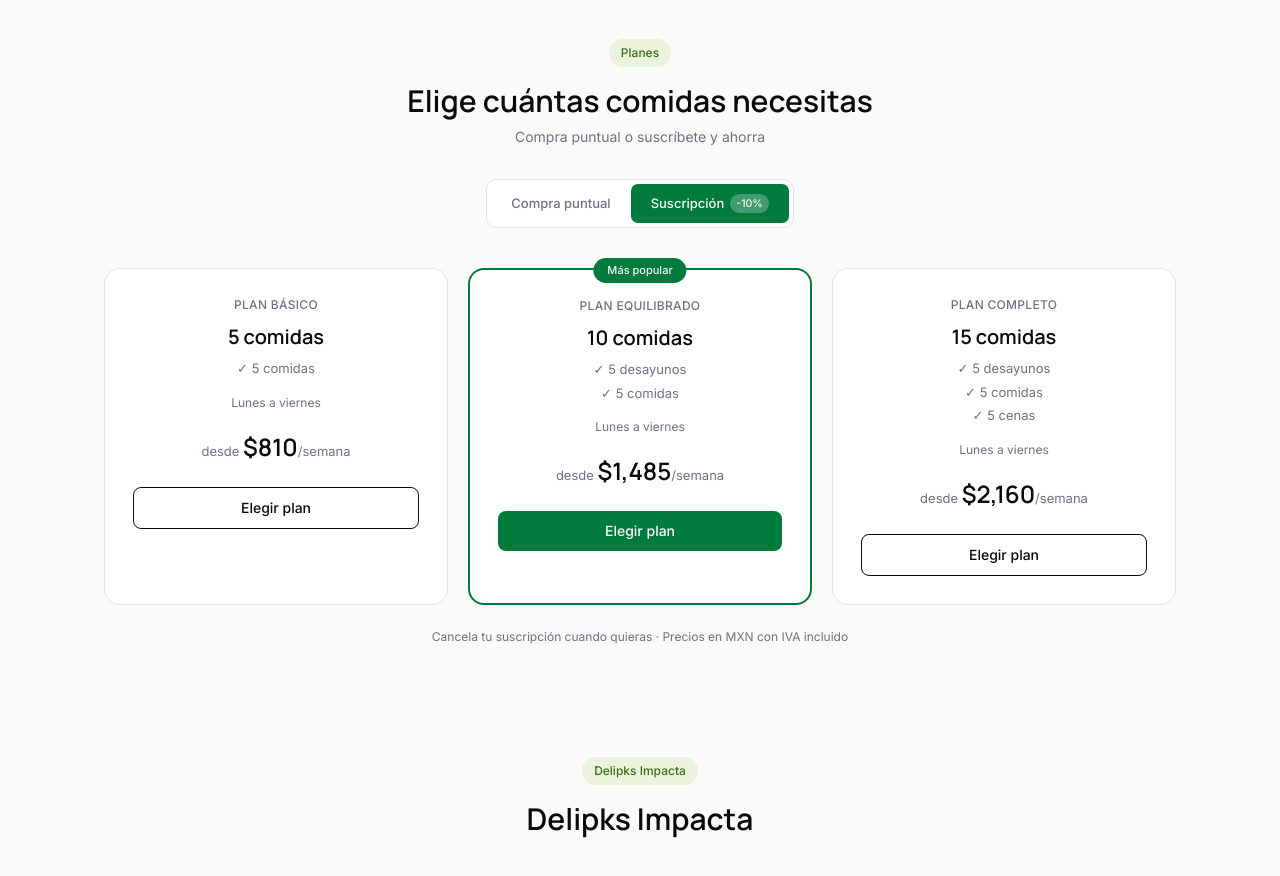
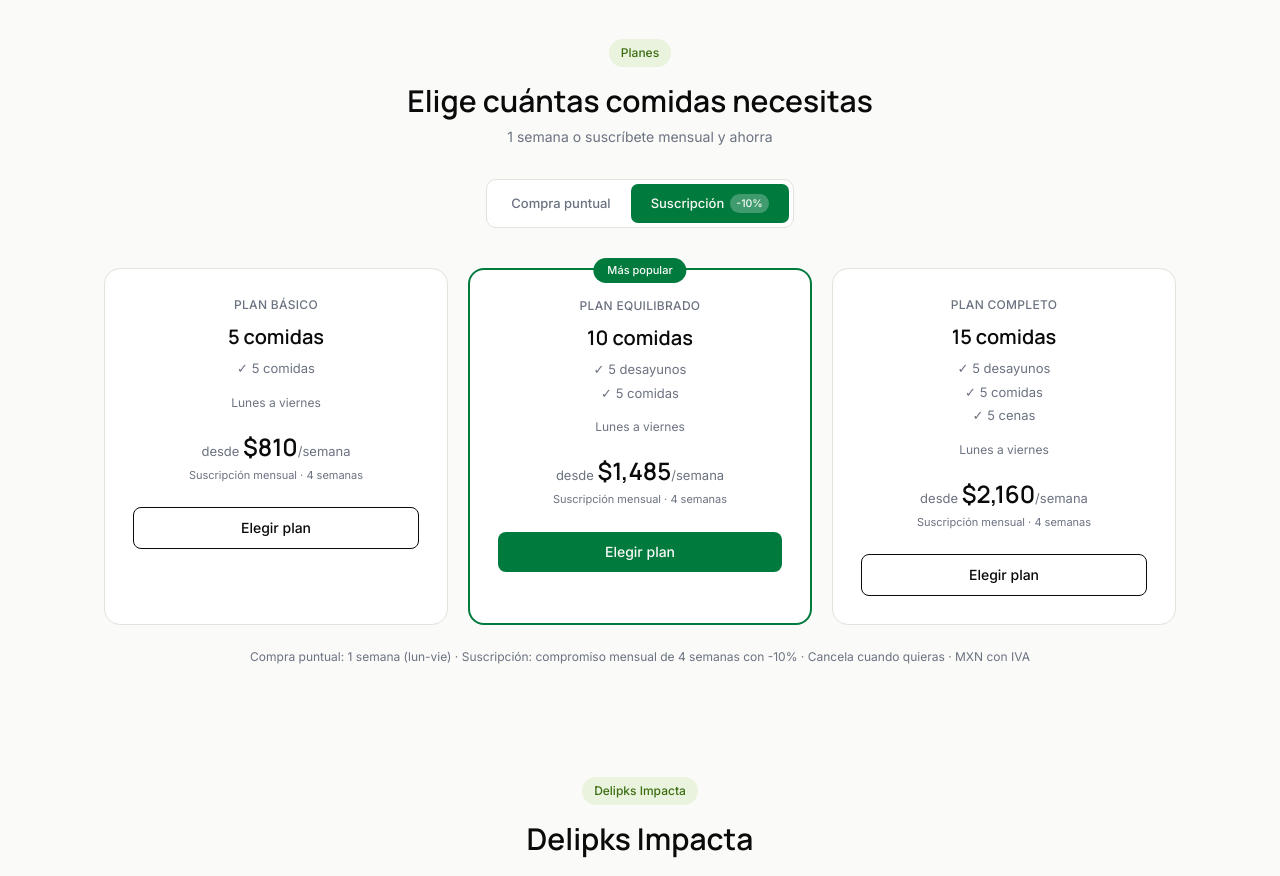
Before and after one commit to said2308vernet/delipks-web, a Next.js app: page / in a window 1280 px wide. Shown: the part 2720-3596 px from the top of the page. Built offline with nearby package versions, Linux system fonts and the light colour scheme; no server answers.

Commit message:
Clarificar planes: compra puntual 1 semana vs suscripcion mensual 4 semanas

```diff
--- a/app/components/Plans.tsx
+++ b/app/components/Plans.tsx
@@ -15,7 +15,7 @@ export default function Plans() {
         <h2 className="mb-2 font-display text-2xl font-semibold text-ink lg:text-3xl">
           Elige cuántas comidas necesitas
         </h2>
-        <p className="text-sm text-muted">Compra puntual o suscríbete y ahorra</p>
+        <p className="text-sm text-muted">1 semana o suscríbete mensual y ahorra</p>
       </div>
 
       <div className="mb-10 flex justify-center">
@@ -79,12 +79,15 @@ export default function Plans() {
                 ))}
               </ul>
               <p className="mb-5 text-xs text-muted">Lunes a viernes</p>
-              <p className="mb-6">
+              <p className="mb-1">
                 <span className="text-[13px] text-muted">desde </span>
                 <span className="font-display text-2xl font-semibold text-ink">
                   ${price.toLocaleString("es-MX")}
                 </span>
                 <span className="text-[13px] text-muted">/semana</span>
+              </p>
+              <p className="mb-6 text-[11px] text-muted">
+                {billing === "subscription" ? "Suscripción mensual · 4 semanas" : "Compra por 1 semana"}
               </p>
               <a
                 href={whatsappLink(
@@ -108,7 +111,7 @@ export default function Plans() {
       </div>
 
       <p className="mt-6 text-center text-xs text-muted">
-        Cancela tu suscripción cuando quieras · Precios en MXN con IVA incluido
+        Compra puntual: 1 semana (lun-vie) · Suscripción: compromiso mensual de 4 semanas con -10% · Cancela cuando quieras · MXN con IVA
       </p>
     </section>
   );
```
